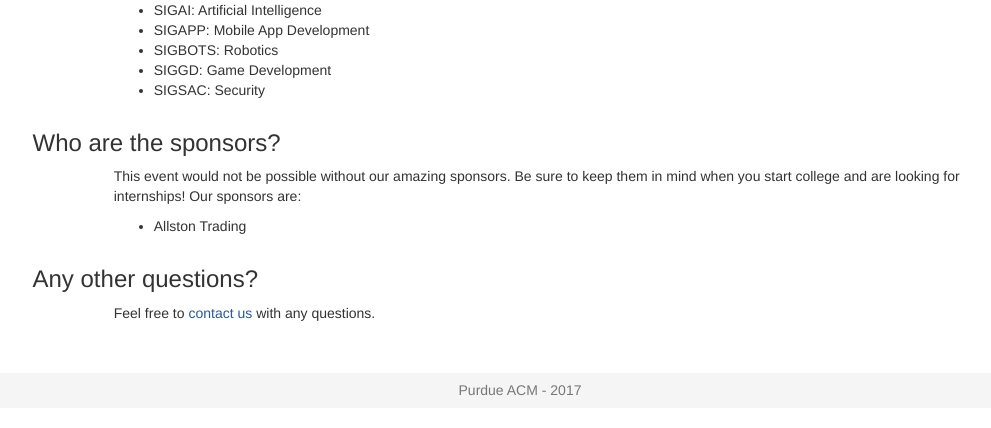
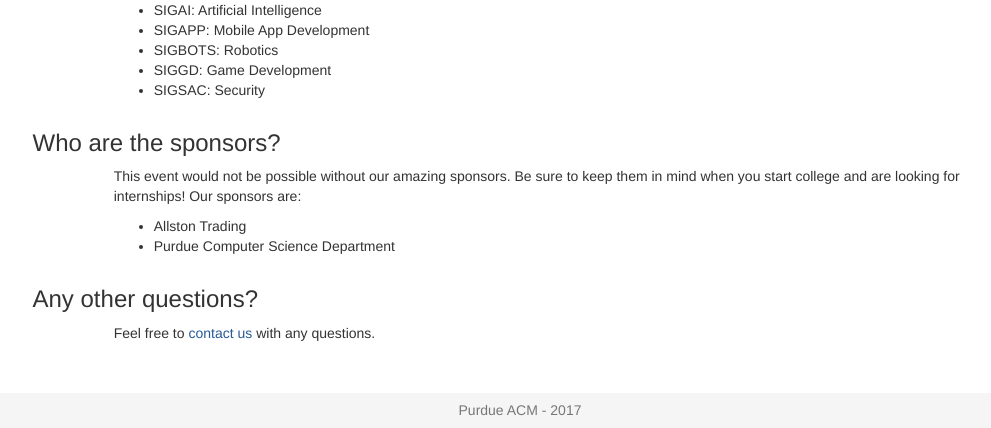
Before and after one commit to oggnik/acm-hscc, a Python web app: template hscc/templates/index.html in a window 1280 px wide. Shown: the part 2116-2544 px from the top of the page, without its empty margins (120-1111 px from the left). Before the commit the page ends 2512 px from the top, so only its background shows below. Run offline with Jinja, Linux system fonts and the light colour scheme; the template is opened without the code that fills it, so the values that code supplies are empty.

Commit message:
Added Purdue CS as a sponsor

```diff
--- a/hscc/templates/index.html
+++ b/hscc/templates/index.html
@@ -137,6 +137,7 @@
                     <p class="col-md-offset-1">This event would not be possible without our amazing sponsors.  Be sure to keep them in mind when you start college and are looking for internships!  Our sponsors are:
                         <ul class="col-md-offset-1">
                             <li>Allston Trading</li>
+                            <li>Purdue Computer Science Department</li>
                         </ul>
                     </p>
                 </div>
```
